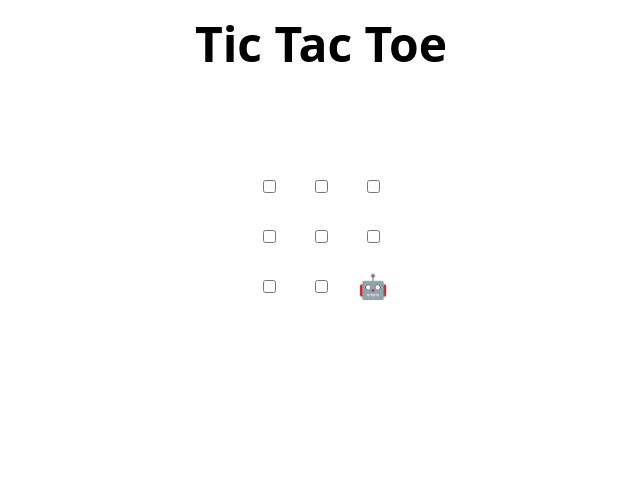
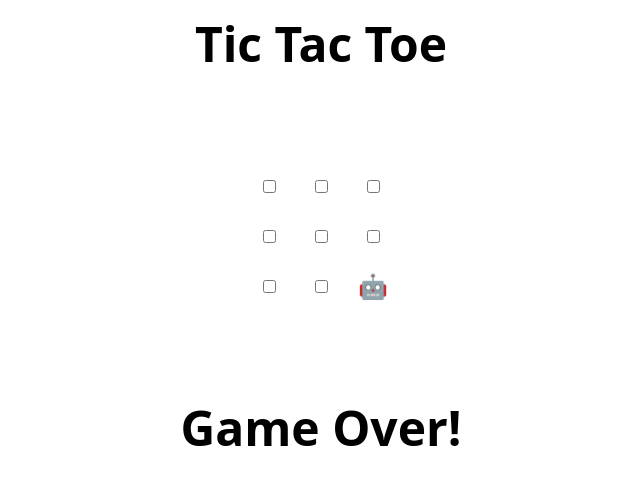
Before and after one commit to eh-szpieg/skills-review-pull-requests, a plain HTML site: page index.html in a window 1280 px wide. Shown: the whole page, without its empty margins (319-959 px from the left). Drawn offline with Linux system fonts and the light colour scheme.

Commit message:
Update index.html

```diff
--- a/index.html
+++ b/index.html
@@ -46,7 +46,7 @@
     <td><input type="checkbox" /></td>
   </tr>
 </table>
-
+<h1>Game Over!</h1>
 <h2 hidden>Game over, refresh to play again 🧑‍💻 🤖!</h2>
 
 <script>
```
